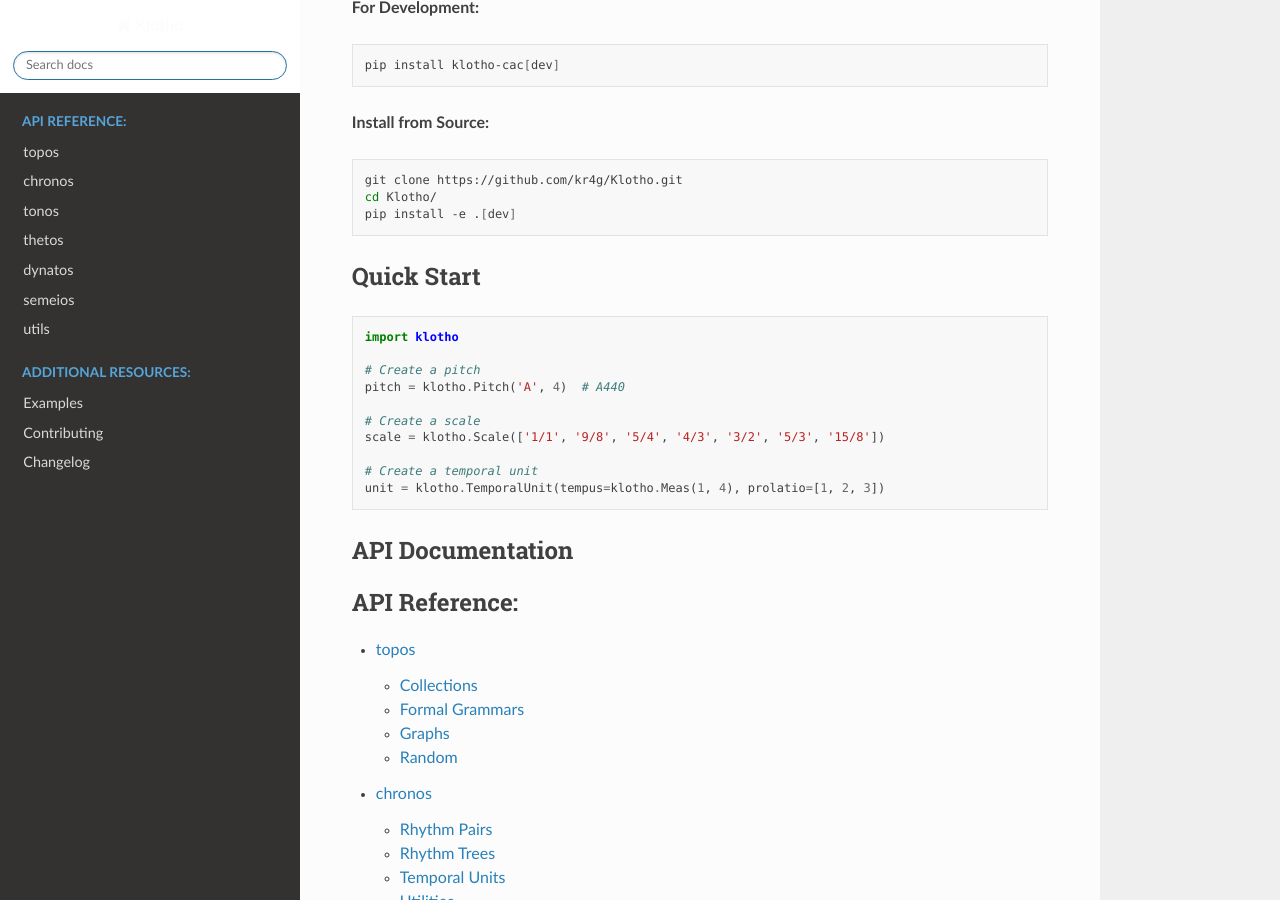
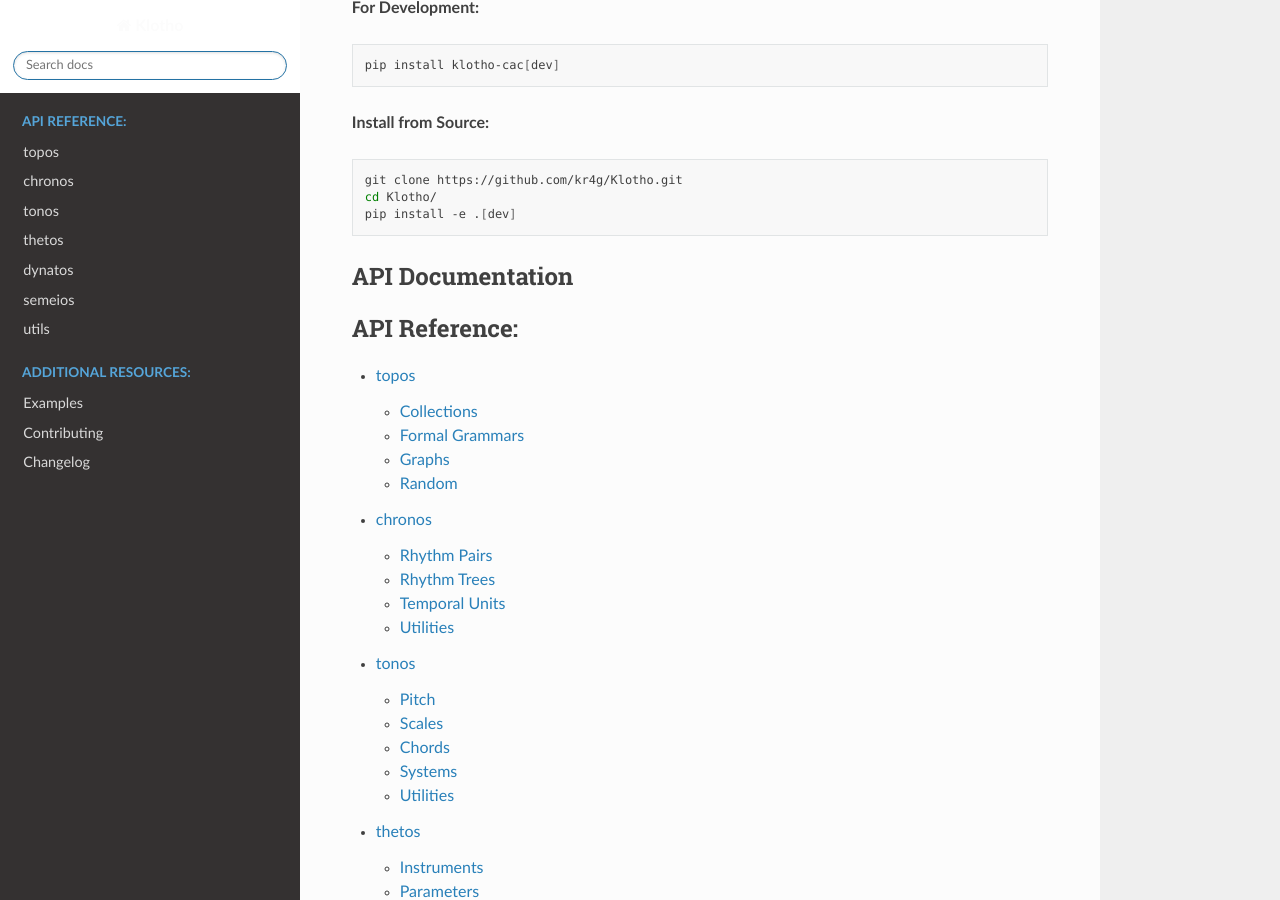
Before and after one commit to kr4g/Klotho, a Sphinx documentation site: the page built from docs/index.rst, in a window 1280 px wide and 900 px high, scrolled down 1102 px. Built offline with Sphinx 7.4.7 and the Read the Docs theme 3.1.0, drawn with Linux system fonts in a browser that asks for light colours.

```diff
--- a/docs/index.rst
+++ b/docs/index.rst
@@ -57,22 +57,6 @@ Installation
    cd Klotho/
    pip install -e .[dev]
 
-Quick Start
------------
-
-.. code-block:: python
-
-   import klotho
-
-   # Create a pitch
-   pitch = klotho.Pitch('A', 4)  # A440
-
-   # Create a scale
-   scale = klotho.Scale(['1/1', '9/8', '5/4', '4/3', '3/2', '5/3', '15/8'])
-
-   # Create a temporal unit
-   unit = klotho.TemporalUnit(tempus=klotho.Meas(1, 4), prolatio=[1, 2, 3])
-
 API Documentation
 -----------------
 
```
Also changed, not shown: README.md (+12 -10 lines).
